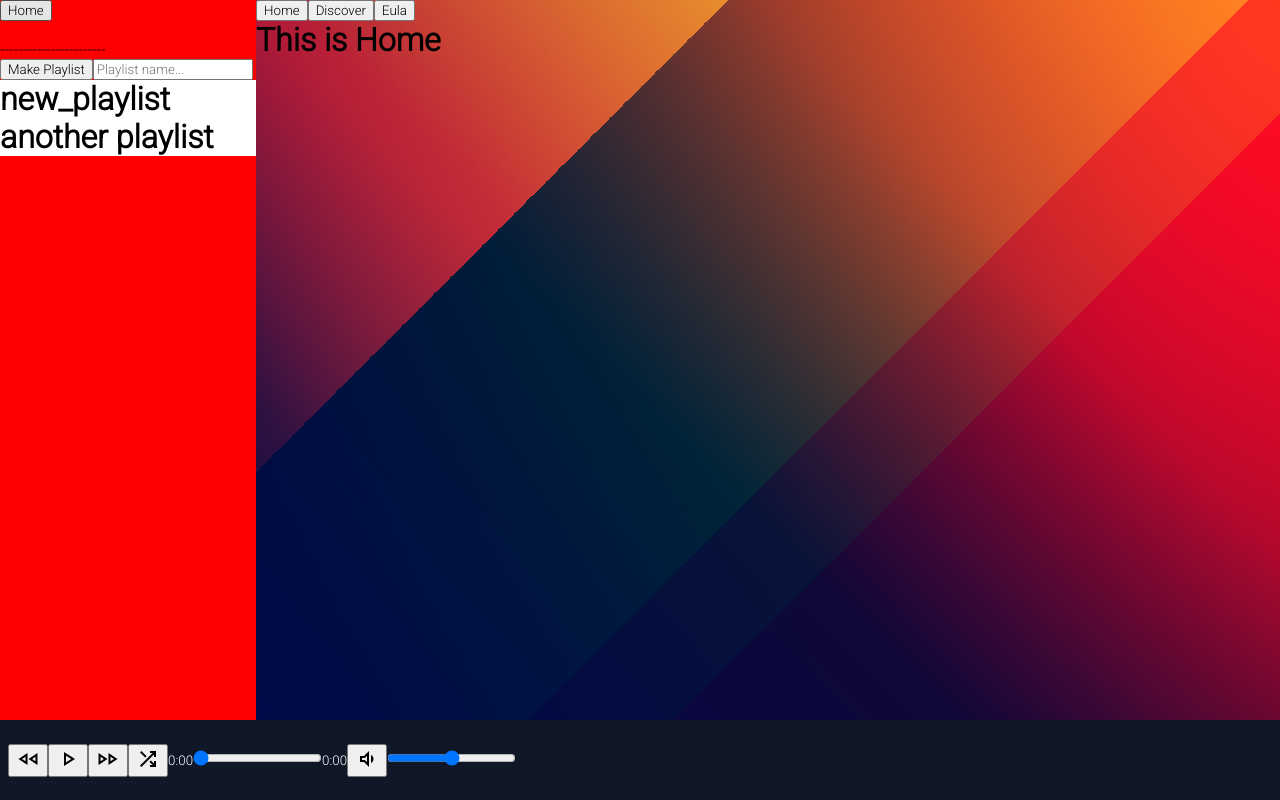
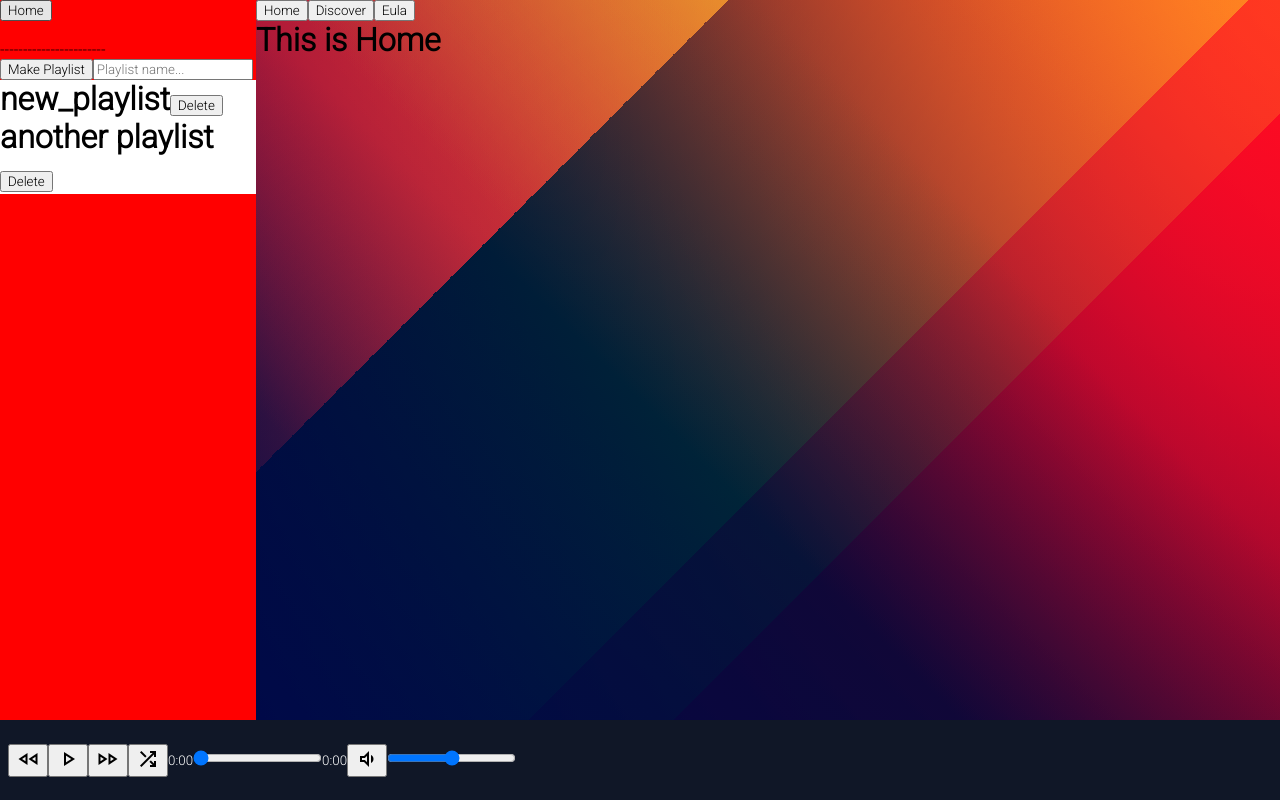
Before and after one commit to RomanLatipov/music-player, a React (Vite) app: page / in a window 1280 px wide. Built offline with nearby package versions, Linux system fonts and the light colour scheme; data requests are answered from the project's data file.

Commit message:
make delete playlist button

```diff
--- a/src/components/DisplayPlaylists.jsx
+++ b/src/components/DisplayPlaylists.jsx
@@ -8,15 +8,15 @@ export default function DisplayPlaylists({setHomeOrPlaylist, setPlaylistId}) {
     useEffect(() => {
         fetch("http://localhost:3000/playlists")
         .then(res => res.json())
-        .then(data => hanleDisplayPlaylists(data));
+        .then(data => setPlaylists(data));
     }, [])
 
-    function hanleDisplayPlaylists(data) {
-        setPlaylists(data);
-        // const temp = data.map(d => Object.keys(d))
-        // const temp = Object.keys(data[0])[1]
-        setPlaylists(data);
-    }
+    // function hanleDisplayPlaylists(data) {
+    //     setPlaylists(data);
+    //     // const temp = data.map(d => Object.keys(d))
+    //     // const temp = Object.keys(data[0])[1]
+    //     setPlaylists(data);
+    // }
 
     function handlePost(playlistName) {
         fetch("http://localhost:3000/playlists", {
@@ -32,16 +32,27 @@ export default function DisplayPlaylists({setHomeOrPlaylist, setPlaylistId}) {
                     ]
                 })
         })
-        .then( res => res.json() )
-        .then(  )
+        .then(res => res.json())
+        .then(data => setPlaylists([...playlists, data]))
     }
 
-    const display = playlists.map(playlist => <Playlist playlist={playlist} setHomeOrPlaylist={setHomeOrPlaylist} setPlaylistId={setPlaylistId}/>)
+    function handleDelete(id) {
+        fetch("http://localhost:3000/playlists/"+id, {
+            method: 'DELETE',
+        })
+        .then(res => res.json())
+        .then(data => {
+            const temp = playlists.filter(p => (p.id !== data.id));
+            console.log(temp);
+            setPlaylists(temp);
+        })
+    }
+
+    const display = playlists.map(playlist => <Playlist playlist={playlist} setHomeOrPlaylist={setHomeOrPlaylist} setPlaylistId={setPlaylistId} handleDelete={handleDelete}/>)
     return(<>
         <br></br>-----------------------<br></br>
         <button onClick={() => {
             handlePost(playlistName);
-            setPlaylists([...playlists, playlistName]);
         }}>Make Playlist</button>
         <input placeholder="Playlist name..." value={playlistName} onChange={event => setPlaylistName(event.target.value)}></input>
         <br></br>
--- a/src/components/Playlist.jsx
+++ b/src/components/Playlist.jsx
@@ -1,12 +1,15 @@
-export default function Playlist({playlist, setHomeOrPlaylist, setPlaylistId}) {
+export default function Playlist({playlist, setHomeOrPlaylist, setPlaylistId, handleDelete}) {
 
-   const name = Object.keys(playlist)[1];
-   const id = playlist.id;
+    const name = Object.keys(playlist)[1];
+    const id = playlist.id;
 
     return(<>
         <h1 style={{background: "white"}} onClick={() => {
             setHomeOrPlaylist(false);
             setPlaylistId(id);
-        }}>{name}</h1>
+        }}>{name}
+        <button onClick={() => handleDelete(id)}>Delete</button>
+        </h1>
+
     </>)
 }
--- a/src/components/RenderPlaylists.jsx
+++ b/src/components/RenderPlaylists.jsx
@@ -2,7 +2,6 @@ import Song from "./Song";
 import { useState, useEffect } from "react"
 
 export default function RenderPlaylists({playlistId, songSetter, setSrcChange}) {
-    console.log(playlistId);
     const [playlistSongs, setPlaylistSongs] = useState([]);
     useEffect(() => {
         fetch("http://localhost:3000/playlists/"+playlistId)
@@ -10,7 +9,8 @@ export default function RenderPlaylists({playlistId, songSetter, setSrcChange})
         .then(data => setPlaylistSongs(data[Object.keys(data)[1]]))
     }, [playlistId])
 
-    console.log(playlistSongs);
+
+    // console.log(playlistSongs);
     const songs = playlistSongs.map(song => <Song song={song} songSetter={songSetter} setSrcChange={setSrcChange} button={<button style={{width: "160px"}}>Add to Playlist</button>}/>)
     return(<>
         <h1>Playlist id is {playlistId}</h1>
```
Also changed, not shown: db.json (+8 -4 lines).
